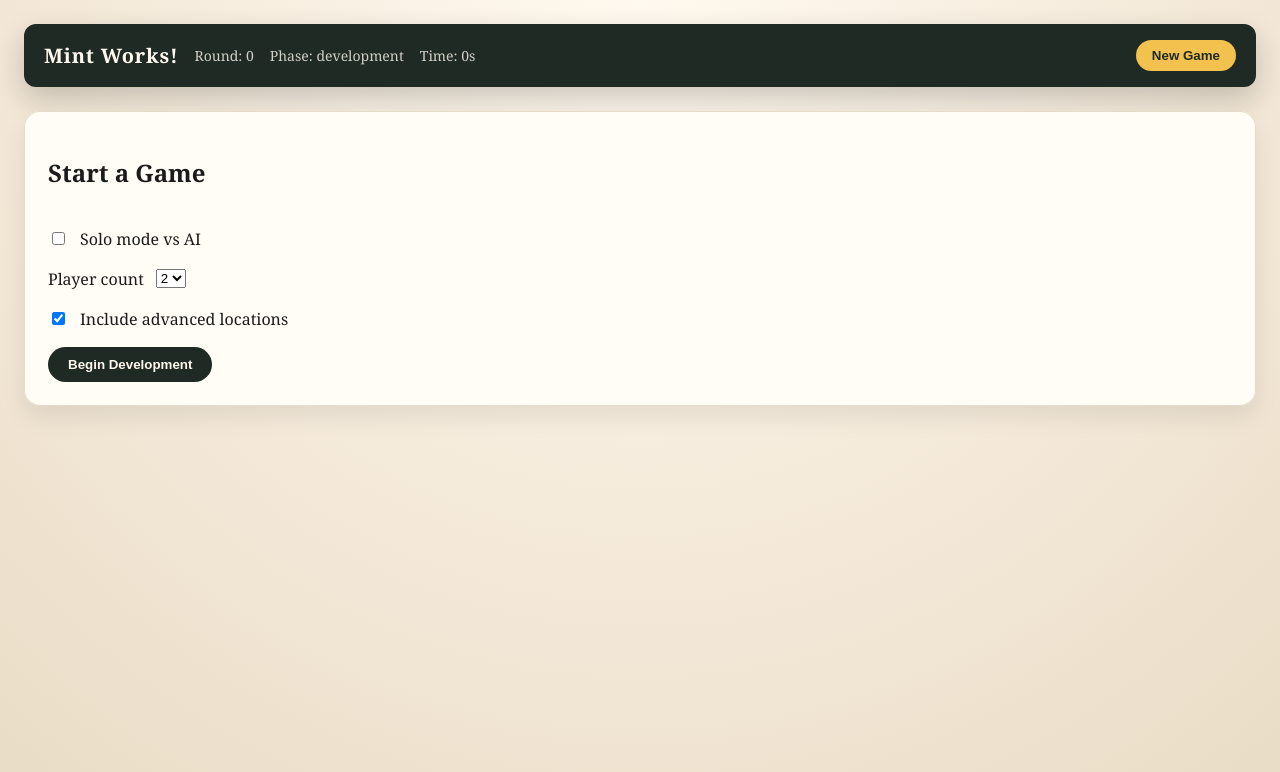
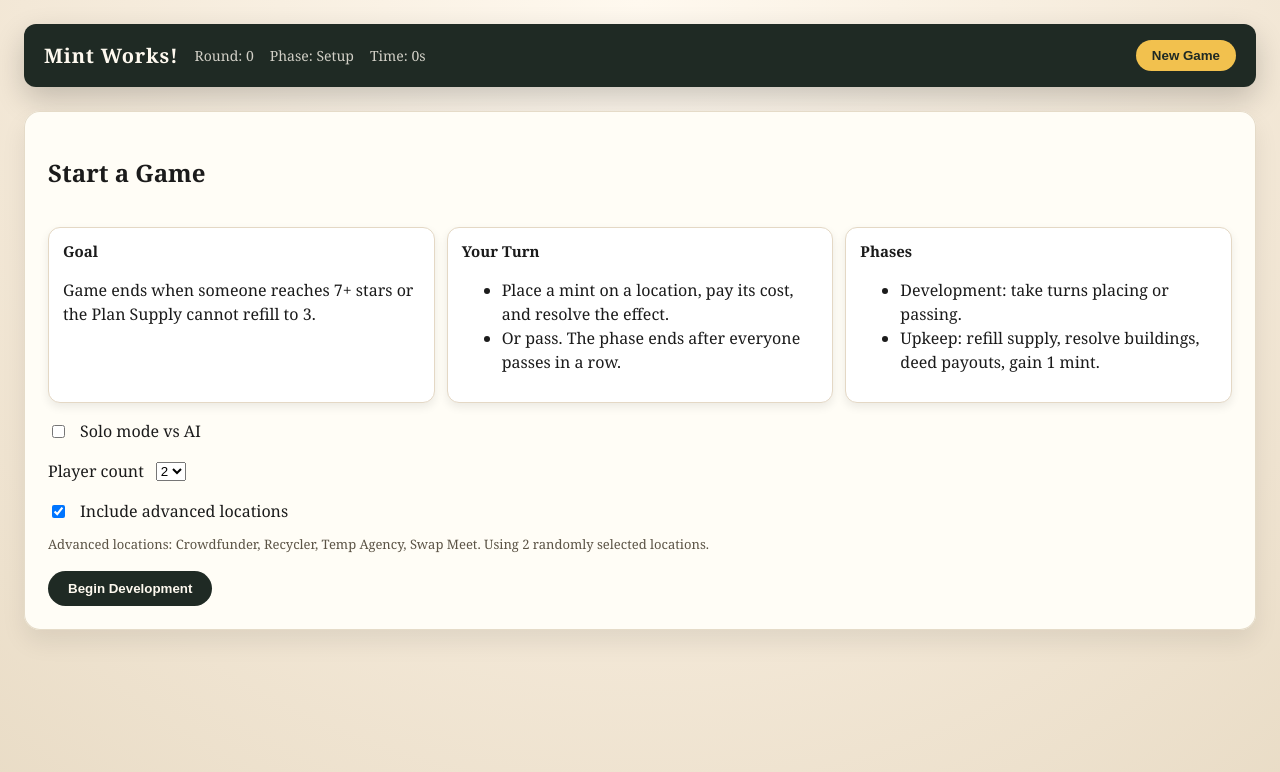
Before and after one commit to philipdnichols/mint-works, a React (Vite) app: page / in a window 1280 px wide. Shown: the top 772 px of the page. Built offline with nearby package versions, Linux system fonts and the light colour scheme.

Commit message:
Improve UX guidance and clarity

```diff
--- a/src/components/Board/Board.tsx
+++ b/src/components/Board/Board.tsx
@@ -1,4 +1,4 @@
-import type { GameState, LocationState } from '../../types/game';
+import type { GameState, LocationState, LocationId, PlanId } from '../../types/game';
 import { getPlanDefinition } from '../../logic/plans';
 
 interface BoardProps {
@@ -14,12 +14,14 @@ export function Board({ state }: BoardProps) {
           {state.planSupply.length === 0 && <p>No plans available.</p>}
           {state.planSupply.map((planId) => {
             const plan = getPlanDefinition(planId);
+            const starInfo = getPlanStarInfo(planId);
             return (
               <div key={planId} className="card">
                 <div className="card__title">{plan.name}</div>
-                <div className="card__meta">
-                  Cost: {plan.cost} | Stars: {plan.stars}
+                <div className="card__meta" title={starInfo.hint ?? undefined}>
+                  Cost: {plan.cost} | Stars: {starInfo.label}
                 </div>
+                {starInfo.hint && <div className="card__hint">{starInfo.hint}</div>}
                 <div className="card__tag">{plan.tag}</div>
               </div>
             );
@@ -43,6 +45,8 @@ export function Board({ state }: BoardProps) {
 function LocationCard({ location }: { location: LocationState }) {
   const occupied = location.spaces.filter((space) => space.occupiedBy).length;
   const totalMints = location.spaces.reduce((sum, space) => sum + space.mints, 0);
+  const effectText = getLocationEffectText(location);
+  const deedHint = getDeedHint(location);
 
   return (
     <div className={`location location--${location.type}`}>
@@ -57,6 +61,75 @@ function LocationCard({ location }: { location: LocationState }) {
         Spaces: {occupied}/{location.spaces.length}
       </div>
       <div className="location__meta">Mints on location: {totalMints}</div>
+      <div className="location__effect">{effectText}</div>
+      {deedHint && <div className="location__hint">{deedHint}</div>}
     </div>
   );
 }
+
+function getPlanStarInfo(planId: PlanId): { label: string; hint?: string } {
+  const plan = getPlanDefinition(planId);
+  if (plan.stars !== 'var') {
+    return { label: String(plan.stars) };
+  }
+
+  switch (planId) {
+    case 'vault':
+      return { label: 'variable', hint: '2 stars per plan in hand.' };
+    case 'museum':
+      return {
+        label: 'variable',
+        hint: 'Stars equal to your culture buildings (Bridge counts twice), minus Landfills.',
+      };
+    case 'obelisk':
+      return { label: 'variable', hint: '1 star per building.' };
+    case 'gallery':
+      return { label: 'variable', hint: 'Stars equal to mints stored on the Gallery.' };
+    default:
+      return { label: 'variable' };
+  }
+}
+
+function getLocationEffectText(location: LocationState): string {
+  switch (location.id) {
+    case 'producer':
+      return 'Gain 2 mints.';
+    case 'supplier':
+      return 'Gain a plan from the supply (pay its cost).';
+    case 'builder':
+      return 'Build a plan from your hand.';
+    case 'leadership-council':
+      return 'Gain 1 mint and become starting player.';
+    case 'wholesaler-location':
+      return 'Gain 2 mints (deed).';
+    case 'lotto-location':
+      return 'Draw the top plan from the deck.';
+    case 'crowdfunder':
+      return 'Gain 3 mints; each other player gains 1.';
+    case 'recycler':
+      return 'Recycle a plan/building for mints; return it to the bottom of the deck.';
+    case 'swap-meet':
+      return 'Swap a plan/building with one from the supply.';
+    case 'temp-agency':
+      return 'Copy an occupied location effect and pay +1 mint.';
+    default:
+      return 'Resolve the location effect.';
+  }
+}
+
+function getDeedHint(location: LocationState): string | null {
+  if (location.type !== 'deed' || location.isOpen) return null;
+  const deedPlan = deedPlanName(location.id);
+  return deedPlan ? `Opens when someone builds ${deedPlan}.` : 'Opens when its deed is built.';
+}
+
+function deedPlanName(locationId: LocationId): string | null {
+  switch (locationId) {
+    case 'wholesaler-location':
+      return 'Wholesaler';
+    case 'lotto-location':
+      return 'Lotto';
+    default:
+      return null;
+  }
+}
--- a/src/components/Header/Header.tsx
+++ b/src/components/Header/Header.tsx
@@ -10,11 +10,12 @@ interface HeaderProps {
 
 export const Header = memo(function Header({ state, dispatch }: HeaderProps) {
   const currentPlayer = state.players[state.currentPlayerIndex];
+  const phaseLabel = state.status === 'idle' ? 'Setup' : formatPhase(state.phase);
   return (
     <header className="header">
       <div className="header__title">Mint Works!</div>
       <div className="header__meta">Round: {state.round}</div>
-      <div className="header__meta">Phase: {state.phase}</div>
+      <div className="header__meta">Phase: {phaseLabel}</div>
       <div className="header__meta">Time: {state.elapsedSeconds}s</div>
       {currentPlayer && <div className="header__meta">Turn: {currentPlayer.name}</div>}
       {state.mintSupply !== 'unlimited' && (
@@ -30,3 +31,16 @@ export const Header = memo(function Header({ state, dispatch }: HeaderProps) {
     </header>
   );
 });
+
+function formatPhase(phase: GameState['phase']): string {
+  switch (phase) {
+    case 'development':
+      return 'Development';
+    case 'upkeep':
+      return 'Upkeep';
+    case 'scoring':
+      return 'Scoring';
+    default:
+      return phase;
+  }
+}
--- a/src/components/Setup/Setup.tsx
+++ b/src/components/Setup/Setup.tsx
@@ -23,11 +23,18 @@ export function Setup({ dispatch }: SetupProps) {
   const [playerCount, setPlayerCount] = useState<PlayerCount>(2);
   const [aiId, setAiId] = useState<AiId>('justin');
   const [advancedEnabled, setAdvancedEnabled] = useState(true);
+  const planSupplySize = soloMode ? 2 : 3;
 
+  const advancedConfigs = useMemo(() => getAdvancedLocationConfigs(), []);
   const advancedIds = useMemo(
-    () => getAdvancedLocationConfigs().map((config) => config.id),
-    [],
+    () => advancedConfigs.map((config) => config.id),
+    [advancedConfigs],
   ) as ReadonlyArray<AdvancedLocationId>;
+  const advancedNames = useMemo(
+    () => advancedConfigs.map((config) => config.name),
+    [advancedConfigs],
+  );
+  const advancedCount = advancedEnabled ? (soloMode ? 1 : 2) : 0;
 
   const handleStart = () => {
     const seed = Date.now();
@@ -35,7 +42,6 @@ export function Setup({ dispatch }: SetupProps) {
     const deckOrder = shuffleWithRng(getAllPlanIds(), rng);
 
     const shuffledAdvanced = shuffleWithRng(advancedIds, rng);
-    const advancedCount = advancedEnabled ? (soloMode ? 1 : 2) : 0;
     const advancedLocations = shuffledAdvanced.slice(0, advancedCount);
 
     const settings = {
@@ -53,6 +59,29 @@ export function Setup({ dispatch }: SetupProps) {
   return (
     <section className="setup">
       <h2>Start a Game</h2>
+      <div className="setup__help">
+        <div className="setup__help-card">
+          <h3>Goal</h3>
+          <p>
+            Game ends when someone reaches 7+ stars or the Plan Supply cannot refill to{' '}
+            {planSupplySize}.
+          </p>
+        </div>
+        <div className="setup__help-card">
+          <h3>Your Turn</h3>
+          <ul>
+            <li>Place a mint on a location, pay its cost, and resolve the effect.</li>
+            <li>Or pass. The phase ends after everyone passes in a row.</li>
+          </ul>
+        </div>
+        <div className="setup__help-card">
+          <h3>Phases</h3>
+          <ul>
+            <li>Development: take turns placing or passing.</li>
+            <li>Upkeep: refill supply, resolve buildings, deed payouts, gain 1 mint.</li>
+          </ul>
+        </div>
+      </div>
       <label className="setup__row">
         <input
           type="checkbox"
@@ -99,6 +128,12 @@ export function Setup({ dispatch }: SetupProps) {
         />
         Include advanced locations
       </label>
+      <div className="setup__hint">
+        Advanced locations: {advancedNames.join(', ')}.{' '}
+        {advancedEnabled
+          ? `Using ${advancedCount} randomly selected ${advancedCount === 1 ? 'location' : 'locations'}.`
+          : 'Disabled.'}
+      </div>
 
       <button className="setup__button" type="button" onClick={handleStart}>
         Begin Development
--- a/src/index.css
+++ b/src/index.css
@@ -99,10 +99,36 @@ body {
   gap: 16px;
 }
 
+.setup__help {
+  display: grid;
+  grid-template-columns: repeat(auto-fit, minmax(220px, 1fr));
+  gap: 12px;
+}
+
+.setup__help-card {
+  background: #ffffff;
+  border-radius: 12px;
+  padding: 12px 14px;
+  border: 1px solid #e4d8c5;
+  box-shadow: 0 4px 10px rgba(0, 0, 0, 0.08);
+  text-align: left;
+}
+
+.setup__help-card h3 {
+  margin: 0 0 6px;
+  font-size: 15px;
+}
+
 .setup__row {
   display: flex;
   align-items: center;
   gap: 12px;
+}
+
+.setup__hint {
+  font-size: 13px;
+  color: #5b5345;
+  margin-top: -4px;
 }
 
 .setup__button {
@@ -162,6 +188,12 @@ body {
   color: #b46b00;
 }
 
+.card__hint {
+  margin-top: 6px;
+  font-size: 12px;
+  color: #6b5f4c;
+}
+
 .deck-count {
   margin-top: 12px;
   font-size: 14px;
@@ -191,6 +223,18 @@ body {
 .location__meta {
   font-size: 13px;
   color: #5b5345;
+}
+
+.location__effect {
+  margin-top: 6px;
+  font-size: 13px;
+  color: #3f3526;
+}
+
+.location__hint {
+  margin-top: 6px;
+  font-size: 12px;
+  color: #6b5f4c;
 }
 
 .badge {
@@ -228,6 +272,22 @@ body {
 
 .panel__cost {
   font-weight: 600;
+}
+
+.panel__hint {
+  font-size: 13px;
+  color: #5b5345;
+}
+
+.panel__hint--warning {
+  color: #7b2c12;
+  font-weight: 600;
+}
+
+.panel__note {
+  margin: 0;
+  font-size: 12px;
+  color: #6b5f4c;
 }
 
 .players {
```
Also changed, not shown: src/components/ActionPanel/ActionPanel.tsx (+90 -1 lines).
